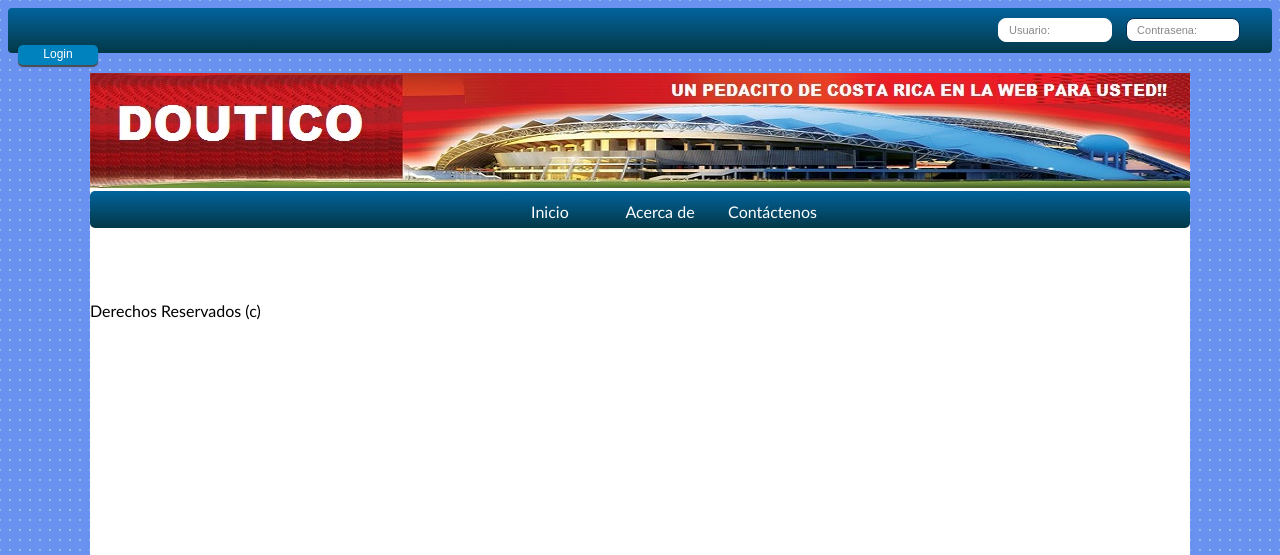
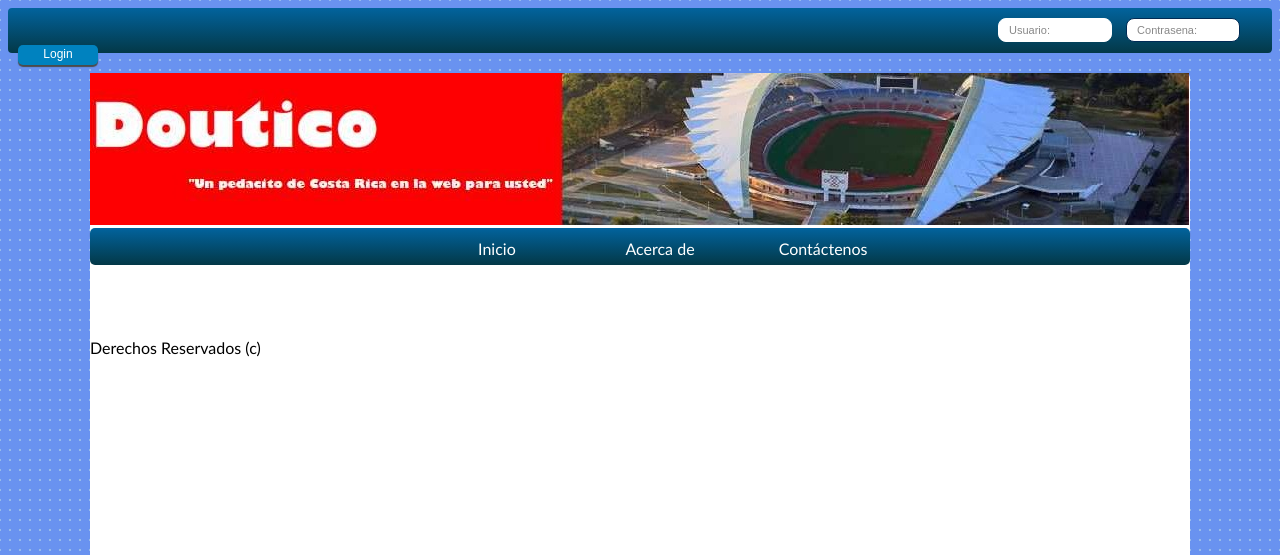
Before and after one commit to jeragones/Proyecto-Especificacion, a PHP site: page / in a window 1280 px wide. Shown: the top 555 px of the page. Run offline with PHP 8.4, Linux system fonts and the light colour scheme; some libraries are stand-ins or nearby versions.

Commit message:
Commit 7

```diff
--- a/index.html
+++ b/index.html
@@ -19,7 +19,7 @@
     </form>
     <div class="main">
         <header>
-            <img src="estadio.jpg">
+            <img src="Doutico.jpg">
         </header>
         <nav class="navegacion">
             <ul><li><a onclick="">Inicio</a></li>
--- a/style.css
+++ b/style.css
@@ -162,11 +162,12 @@ input::input-placeholder {
     -o-box-shadow: 0 2px 1px #4b4b4b;
     -ms-box-shadow: 0 2px 1px #4b4b4b;
     box-shadow: 0 2px 1px #4b4b4b;
+    margin-top: 0px;
 } /* dark grey bg */
 
 
 .navegacion li {
-    width: 10%;
+    width: 15%;
     vertical-align: middle;
     display: inline-block;
    /* margin-left: 15px;*/
```
Also changed, not shown: Doutico.jpg (added), estadio.jpg (deleted).
